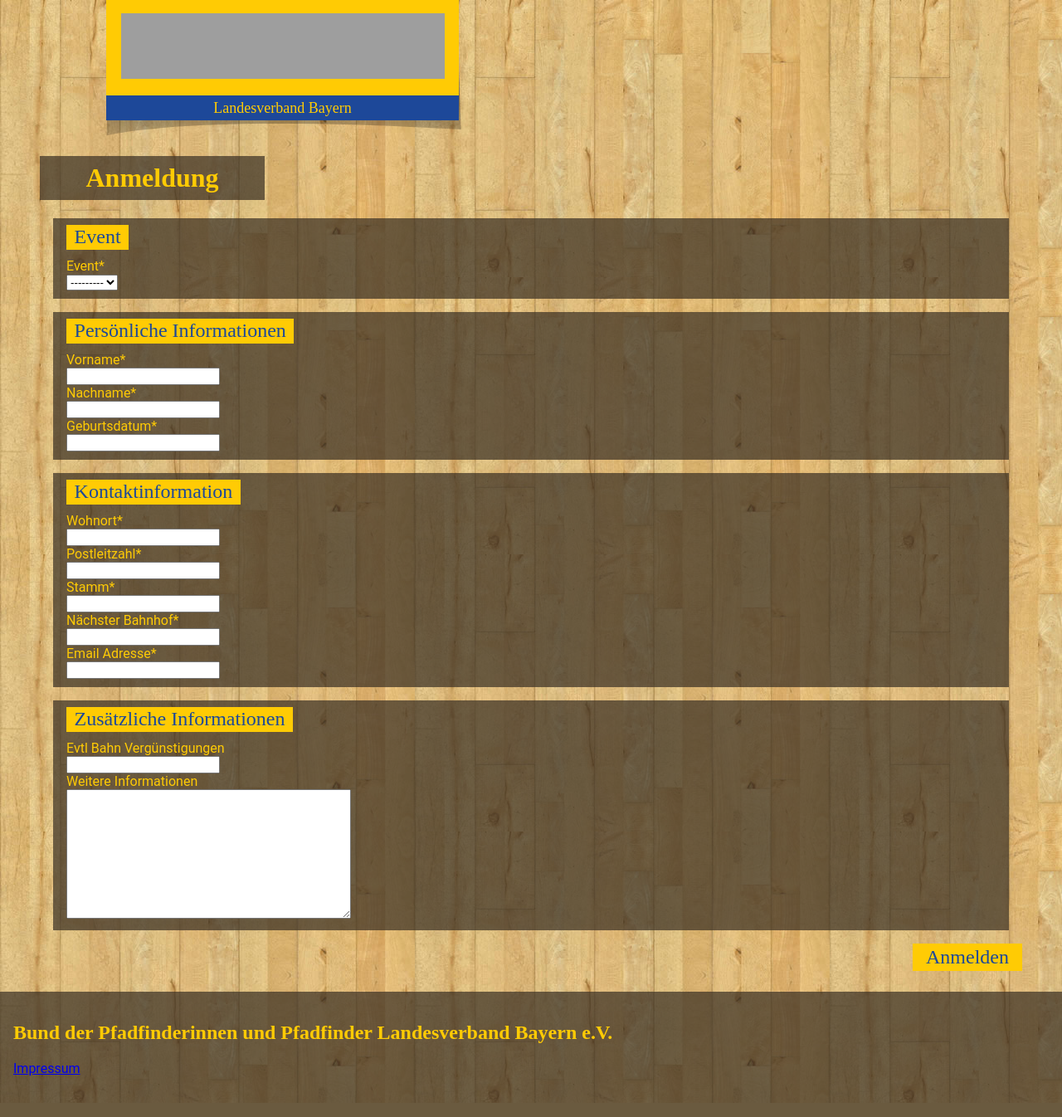
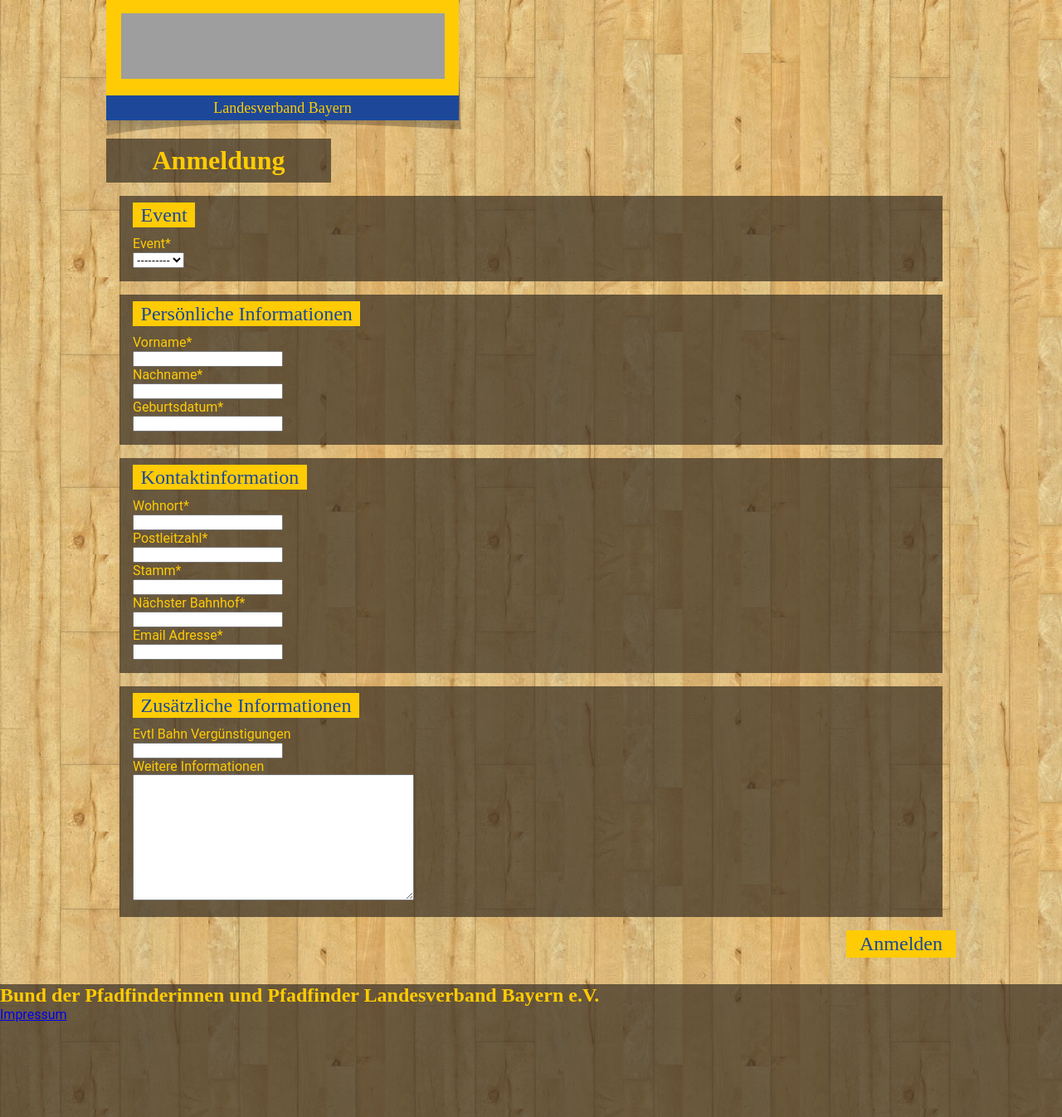
Before and after one commit to girstenbrei/LV, a Django app: page /signup/ in a window 1280 px wide. Shown: the whole page at 83% size. Run offline with Django 3.2, Linux system fonts and the light colour scheme; data that the repository does not hold is empty; style sheets or scripts are compiled from the project's sources; some libraries are stand-ins or nearby versions; grey boxes are pictures that could not be loaded.

Commit message:
Putting footer to bottom

```diff
--- a/events/views.py
+++ b/events/views.py
@@ -2,14 +2,14 @@ from django.http import HttpResponseRedirect
 from django.shortcuts import render
 
 # Create your views here.
-from events.forms import MyValidatedForm
+from events.forms import EditEvent
 
 
 def get_event(request):
     # if this is a POST request we need to process the form data
     if request.method == 'POST':
         # create a form instance and populate it with data from the request:
-        form = MyValidatedForm(request.POST)
+        form = EditEvent(request.POST)
         # check whether it's valid:
         if form.is_valid():
             # process the data in form.cleaned_data as required
@@ -19,6 +19,6 @@ def get_event(request):
 
     # if a GET (or any other method) we'll create a blank form
     else:
-        form = MyValidatedForm()
+        form = EditEvent()
 
     return render(request, 'events/edit_event.html', {'form': form})
--- a/signup/static/signup/css/signup.css
+++ b/signup/static/signup/css/signup.css
@@ -1,21 +1,23 @@
+* {
+  margin: 0;
+  padding: 0; }
+
+html, body {
+  height: 100%; }
+
+#container {
+  min-height: 100%; }
+
 body {
-    margin: 0;
-    padding: 0;
   background-image: url("/static/images/holzhintergrund.jpg");
-    font-family: "Roboto", "Verdana", "Arial", sans-serif;
-    height: 100%;
-}
-
-.container {
-    min-height: 100%;
-    position: relative;
-    padding-bottom: 10rem;
-}
+  font-family: "Roboto", "Verdana", "Arial", sans-serif; }
 
 main {
-    min-height: 100%;
-    position: relative;
-}
+  width: 80%;
+  padding-top: 2rem;
+  margin: 0 auto;
+  overflow: auto;
+  padding-bottom: 12rem; }
 
 #branding {
   display: block;
@@ -24,9 +26,7 @@ main {
   margin-left: 10%;
   margin-bottom: -10px;
   position: relative;
-    text-align: center;
-}
-
+  text-align: center; }
   #branding #branding_logo {
     text-align: center;
     box-sizing: border-box;
@@ -35,9 +35,7 @@ main {
     position: relative;
     padding: 1rem;
     background-color: #ffcb04;
-    z-index: 2;
-}
-
+    z-index: 2; }
   #branding #branding_region {
     line-height: 30px;
     text-align: center;
@@ -46,8 +44,7 @@ main {
     background-color: #1d4899;
     font-family: "Immenhausen", serif;
     z-index: 2;
-    position: relative;
-}
+    position: relative; }
 
 #branding::after {
   z-index: 1;
@@ -61,22 +58,16 @@ main {
   height: 143px;
   width: 457px;
   content: "";
-    position: absolute;
-}
-
-main {
-    padding: 2rem 3rem;
-}
+  position: absolute; }
 
 fieldset {
   background-color: rgba(56, 46, 35, 0.7);
   border-style: none;
   padding-top: 3rem;
   padding-left: 1rem;
+  padding-bottom: 1rem;
   position: relative;
-    margin: 1rem;
-}
-
+  margin: 1rem; }
   fieldset legend {
     top: 0.5rem;
     position: absolute;
@@ -84,21 +75,15 @@ fieldset legend {
     font-family: "Immenhausen", serif;
     font-size: 18pt;
     background-color: #ffcb04;
-    padding: 0.1rem 0.6rem;
-}
-
+    padding: 0.1rem 0.6rem; }
   fieldset label {
-    color: #ffcb04;
-}
-
+    color: #ffcb04; }
   fieldset .help-inline {
     color: white;
-    background-color: #f00000;
-}
+    background-color: #f00000; }
 
 #buttonHolder {
-    float: right;
-}
+  float: right; }
 
 .btn-primary {
   background-color: #ffcb04;
@@ -108,22 +93,17 @@ fieldset .help-inline {
   font-size: 150%;
   float: right;
   padding: 0.2rem 1rem;
-    font-family: "Immenhausen", serif;
-}
+  font-family: "Immenhausen", serif; }
 
 footer {
-    padding: 1rem;
   background-color: rgba(56, 46, 35, 0.7);
-    color: white;
-    bottom: 0;
-    position: absolute;
-    width: 100%;
-}
-
+  height: 10rem;
+  position: relative;
+  margin-top: -10rem;
+  clear: both; }
   footer h2 {
     color: #ffcb04;
-    font-family: "Immenhausen", serif;
-}
+    font-family: "Immenhausen", serif; }
 
 h1 {
   font-family: "Immenhausen", serif;
@@ -133,7 +113,6 @@ h1 {
   text-align: center;
   padding: 0.5rem;
   max-width: 255px;
-    min-width: 170px;
-}
+  min-width: 170px; }
 
 /*# sourceMappingURL=signup.css.map */
--- a/static/css/base.css
+++ b/static/css/base.css
@@ -1,21 +1,23 @@
+* {
+  margin: 0;
+  padding: 0; }
+
+html, body {
+  height: 100%; }
+
+#container {
+  min-height: 100%; }
+
 body {
-    margin: 0;
-    padding: 0;
   background-image: url("/static/images/holzhintergrund.jpg");
-    font-family: "Roboto", "Verdana", "Arial", sans-serif;
-    height: 100%;
-}
-
-.container {
-    min-height: 100%;
-    position: relative;
-    padding-bottom: 10rem;
-}
+  font-family: "Roboto", "Verdana", "Arial", sans-serif; }
 
 main {
-    min-height: 100%;
-    position: relative;
-}
+  width: 80%;
+  padding-top: 2rem;
+  margin: 0 auto;
+  overflow: auto;
+  padding-bottom: 12rem; }
 
 #branding {
   display: block;
@@ -24,9 +26,7 @@ main {
   margin-left: 10%;
   margin-bottom: -10px;
   position: relative;
-    text-align: center;
-}
-
+  text-align: center; }
   #branding #branding_logo {
     text-align: center;
     box-sizing: border-box;
@@ -35,9 +35,7 @@ main {
     position: relative;
     padding: 1rem;
     background-color: #ffcb04;
-    z-index: 2;
-}
-
+    z-index: 2; }
   #branding #branding_region {
     line-height: 30px;
     text-align: center;
@@ -46,8 +44,7 @@ main {
     background-color: #1d4899;
     font-family: "Immenhausen", serif;
     z-index: 2;
-    position: relative;
-}
+    position: relative; }
 
 #branding::after {
   z-index: 1;
@@ -61,22 +58,16 @@ main {
   height: 143px;
   width: 457px;
   content: "";
-    position: absolute;
-}
-
-main {
-    padding: 2rem 3rem;
-}
+  position: absolute; }
 
 fieldset {
   background-color: rgba(56, 46, 35, 0.7);
   border-style: none;
   padding-top: 3rem;
   padding-left: 1rem;
+  padding-bottom: 1rem;
   position: relative;
-    margin: 1rem;
-}
-
+  margin: 1rem; }
   fieldset legend {
     top: 0.5rem;
     position: absolute;
@@ -84,21 +75,15 @@ fieldset legend {
     font-family: "Immenhausen", serif;
     font-size: 18pt;
     background-color: #ffcb04;
-    padding: 0.1rem 0.6rem;
-}
-
+    padding: 0.1rem 0.6rem; }
   fieldset label {
-    color: #ffcb04;
-}
-
+    color: #ffcb04; }
   fieldset .help-inline {
     color: white;
-    background-color: #f00000;
-}
+    background-color: #f00000; }
 
 #buttonHolder {
-    float: right;
-}
+  float: right; }
 
 .btn-primary {
   background-color: #ffcb04;
@@ -108,21 +93,16 @@ fieldset .help-inline {
   font-size: 150%;
   float: right;
   padding: 0.2rem 1rem;
-    font-family: "Immenhausen", serif;
-}
+  font-family: "Immenhausen", serif; }
 
 footer {
-    padding: 1rem;
   background-color: rgba(56, 46, 35, 0.7);
-    color: white;
-    bottom: 0;
-    position: absolute;
-    width: 100%;
-}
-
+  height: 10rem;
+  position: relative;
+  margin-top: -10rem;
+  clear: both; }
   footer h2 {
     color: #ffcb04;
-    font-family: "Immenhausen", serif;
-}
+    font-family: "Immenhausen", serif; }
 
 /*# sourceMappingURL=base.css.map */
--- a/static/css/base.sass
+++ b/static/css/base.sass
@@ -5,21 +5,29 @@ $brown-layover: rgba(56, 46, 35, 0.7)
 $font_base: "Roboto", "Verdana", "Arial", sans-serif
 $font_headings: "Immenhausen", serif
 
-body
+$footer_height: 10rem
+
+*
   margin: 0
   padding: 0
+
+html, body
+  height: 100%
+
+#container
+  min-height: 100%
+
+body
   background-image: url("/static/images/holzhintergrund.jpg")
   font-family: $font_base
-  height: 100%
 
-.container
-  min-height: 100%
-  position: relative
-  padding-bottom: 10rem
 
 main
-  min-height: 100%
-  position: relative
+  width: 80%
+  padding-top: 2rem
+  margin: 0 auto
+  overflow: auto
+  padding-bottom: $footer_height+2rem
 
 #branding
   display: block
@@ -64,14 +72,12 @@ main
   content: ""
   position: absolute
 
-main
-  padding: 2rem 3rem
-
 fieldset
   background-color: $brown-layover
   border-style: none
   padding-top: 3rem
   padding-left: 1rem
+  padding-bottom: 1rem
   position: relative
   margin: 1rem
 
@@ -105,12 +111,11 @@ fieldset
   font-family: $font_headings
 
 footer
-  padding: 1rem
   background-color: $brown-layover
-  color: white
-  bottom: 0
-  position: absolute
-  width: 100%
+  height: $footer_height
+  position: relative
+  margin-top: -$footer_height
+  clear: both
 
   h2
     color: $primary-yellow
--- a/templates/base.html
+++ b/templates/base.html
@@ -9,7 +9,7 @@
     {% endblock %}
 </head>
 <body>
-<div class="container">
+<div id="container">
     <div id="branding">
         <div id="branding_logo">
             <img class="responsive-img" src="//cdn.pfadfinden.de/gfx/logos/bundeszeichen_1.png"
@@ -25,11 +25,11 @@
         {% block  main %}
         {% endblock %}
     </main>
+</div>
+<footer>
+    <h2>Bund der Pfadfinderinnen und Pfadfinder Landesverband Bayern e.V.</h2>
+    <p><a href="https://bayern.pfadfinden.de/impressum/">Impressum</a></p>
+</footer>
 
-    <footer>
-        <h2>Bund der Pfadfinderinnen und Pfadfinder Landesverband Bayern e.V.</h2>
-        <p><a href="https://bayern.pfadfinden.de/impressum/">Impressum</a></p>
-    </footer>
-</div>
 </body>
 </html>
```
Also changed, not shown: events/forms.py (+23 -2 lines), events/templates/events/edit_event.html (+2 -5 lines), 2 other files. Lines whose indentation alone changed are shown as unchanged.
